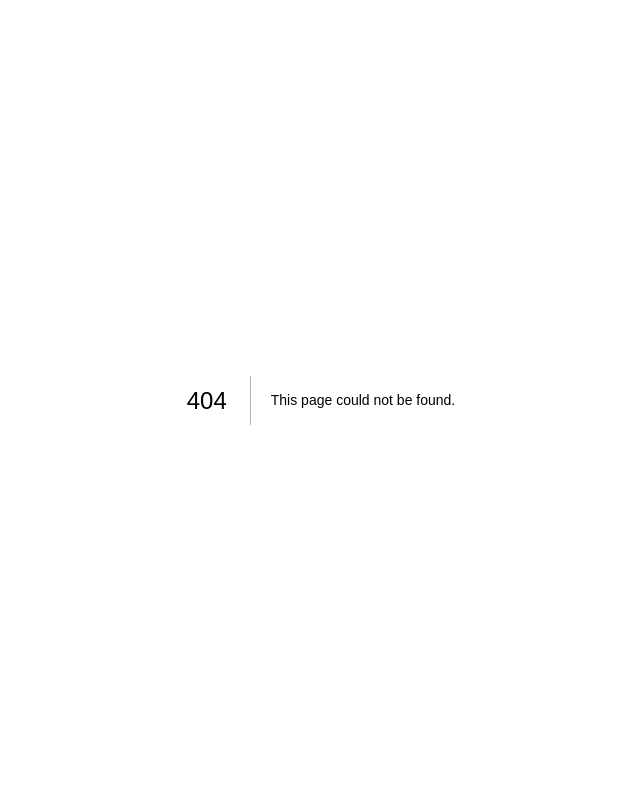
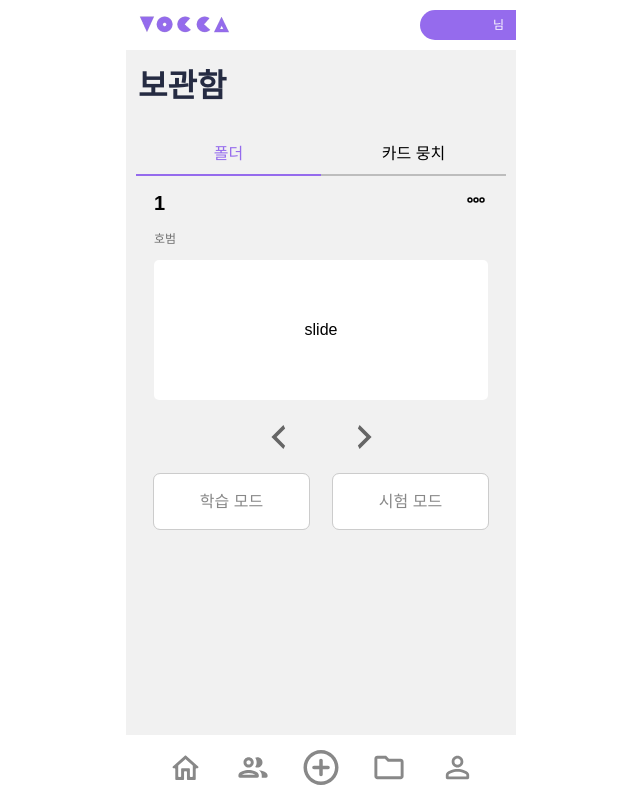
Before and after one commit to OZ-Coding-School/oz_02_main-005-FE, a Next.js app: page /lib/cardDecks/1 in a window 1280 px wide. Before the commit this address had no page. Shown: the whole page, without its empty margins (319-959 px from the left). Built offline with nearby package versions, Linux system fonts and the light colour scheme.

Commit message:
개별 카드덱 페이지 구현 및 라우팅

```diff
--- /dev/null
+++ b/src/app/lib/cardDecks/[deckName]/page.tsx
@@ -0,0 +1,9 @@
+'use client';
+
+import CardDeckInfo from '@/shared/library/CardDeckInfo';
+
+const Page = () => {
+  return <CardDeckInfo constructor="호범" />;
+};
+
+export default Page;
--- /dev/null
+++ b/src/app/lib/folders/[folderName]/[deckName]/page.tsx
@@ -0,0 +1,9 @@
+'use client';
+
+import CardDeckInfo from '@/shared/library/CardDeckInfo';
+
+const Page = () => {
+  return <CardDeckInfo constructor="호범" />;
+};
+
+export default Page;
--- /dev/null
+++ b/src/shared/library/CardDeckInfo.tsx
@@ -0,0 +1,41 @@
+import React from 'react';
+import SlideButton from '../@common/ui/slideButton/SlideButton';
+import Button from '../@common/ui/Button/Button';
+import { EditIcon } from '../../../public/icons/lib';
+import { useParams } from 'next/navigation';
+
+interface CardDeckInfoProps {
+  constructor: string;
+}
+
+const CardDeckInfo = ({ constructor }: CardDeckInfoProps) => {
+  const params = useParams();
+  const deckName = Array.isArray(params.deckName) ? params.deckName[0] : params.deckName;
+  const decodeFolderName = decodeURIComponent(deckName);
+
+  function handleClickStudyModeButton() {}
+  function handleClickTestModeButton() {}
+  return (
+    <div className="flex flex-col gap-[0.75rem]">
+      <div className="w-full h-[3.75rem] flex flex-col justify-between">
+        <div className="flex justify-between">
+          <p className="text-20 font-bold">{decodeFolderName}</p>
+          <EditIcon />
+        </div>
+        <div className="text-text_secondary text-12">{constructor}</div>
+      </div>
+      <div className="bg-white rounded-[5px] h-[8.75rem] flex justify-center items-center">slide</div>
+      <SlideButton />
+      <div className="flex gap-6">
+        <Button type="m-line" onClick={handleClickStudyModeButton}>
+          학습 모드
+        </Button>
+        <Button type="m-line" onClick={handleClickTestModeButton}>
+          시험 모드
+        </Button>
+      </div>
+    </div>
+  );
+};
+
+export default CardDeckInfo;
```
